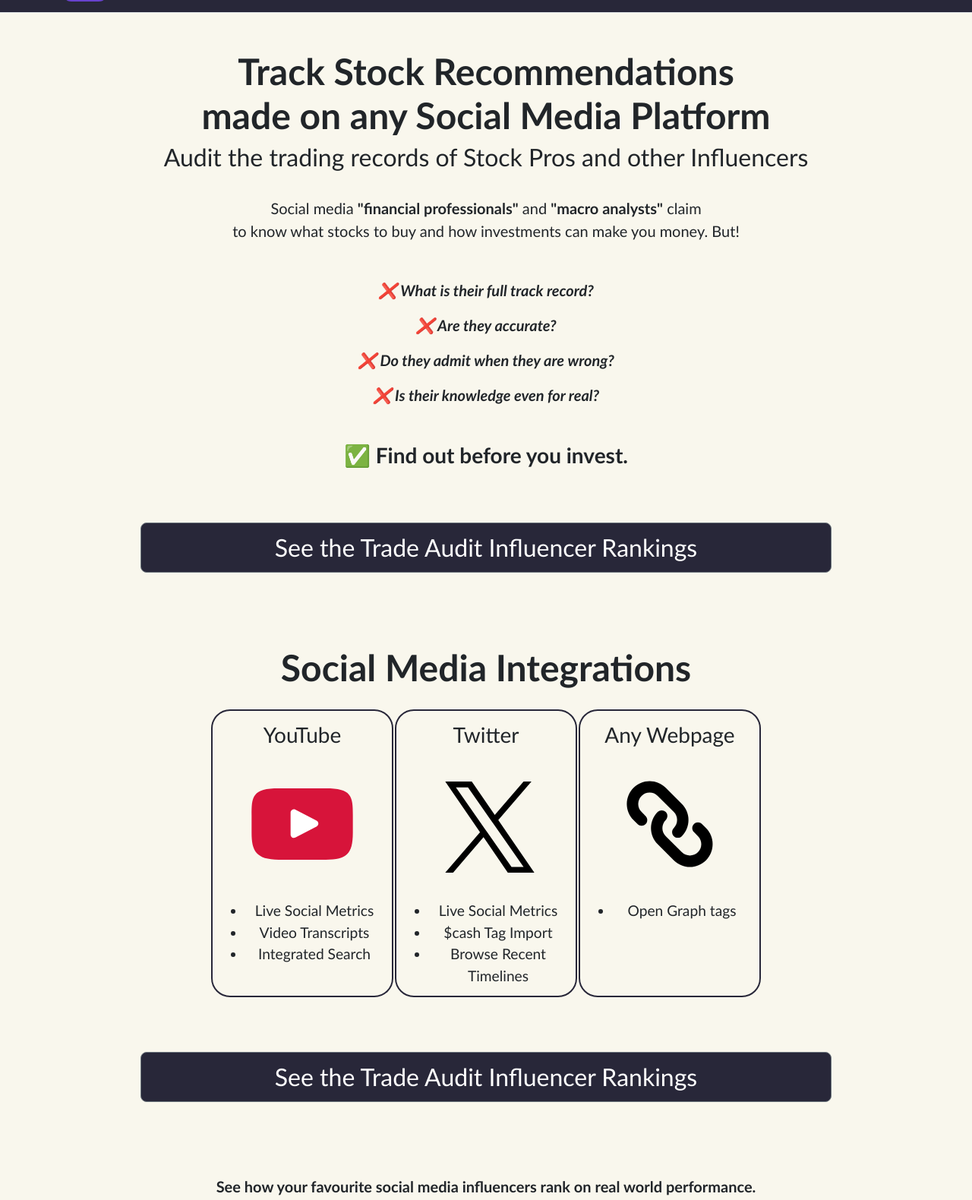
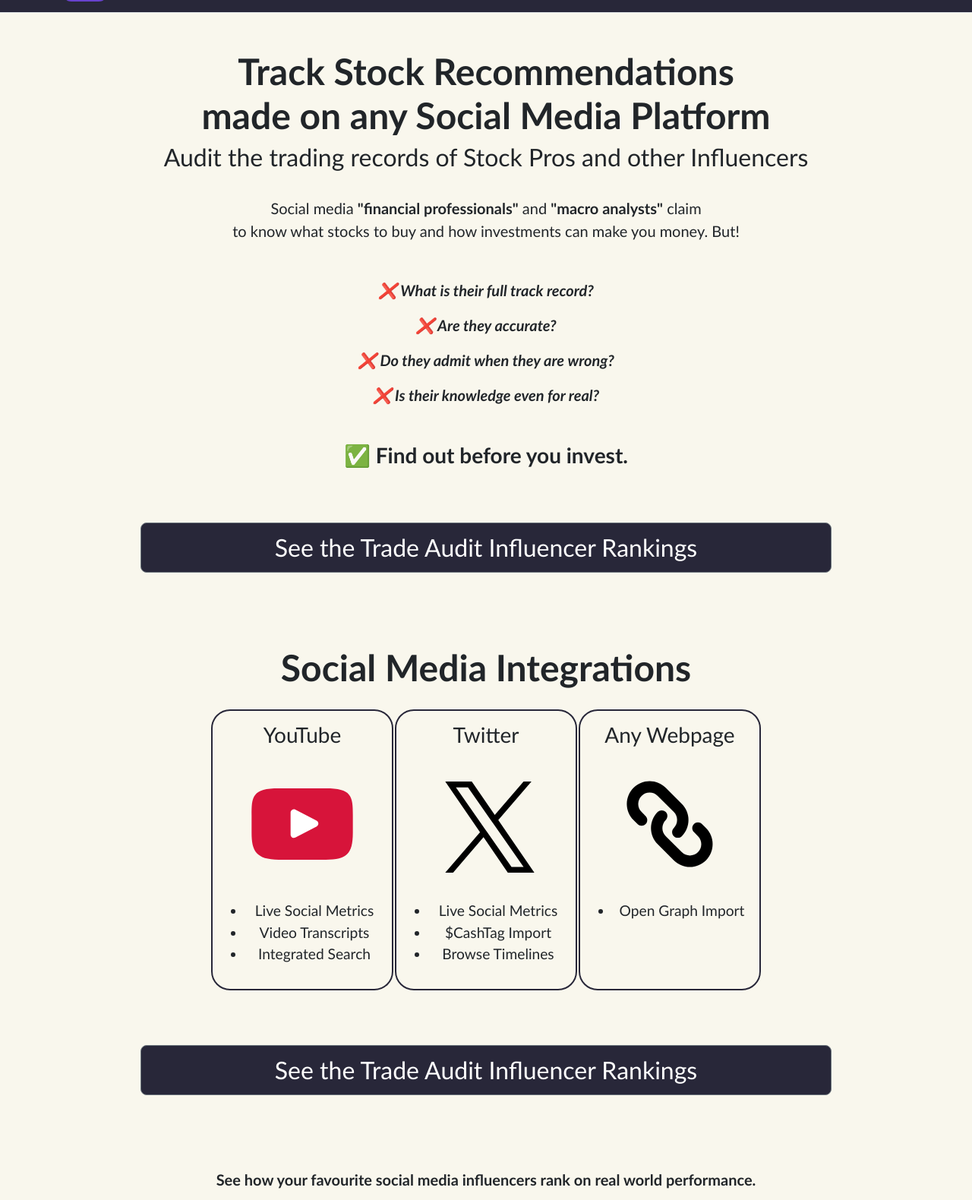
Before and after one commit to stevenrskelton/tradeaudit.app, a Jekyll site: the page built from index.html, in a window 1280 px wide, cut to the strip 72-1652 px from the top of the page. Shown: the whole strip at 76% size. Built offline with Jekyll 4.4.1, drawn with Linux system fonts in a browser that asks for light colours.

Commit message:
integrations

```diff
--- a/_includes/integrations.html
+++ b/_includes/integrations.html
@@ -13,35 +13,45 @@
             vertical-align: top;
             font-size: larger;
         }
+        .integrationcell ul {
+            margin: 0px 10px 30px 10px;
+        }
+        .integrationcell div {
+            height:160px;
+            margin-bottom:20px;
+        }
+        .integrationcell h3 {
+            line-height: 60px;
+        }
         .integrationcell:hover {
-            backgroud: #ed2c8a;
+            background: #ed2c8a;
         }
     </style>
     <table style="border-collapse:separate;display:inline-block;">
         <tr>
             <td class="integrationcell {{ active_youtube }}">
-                <h3 style="line-height:60px;">YouTube</h3>
-                <div style="height:160px;margin-bottom:20px;"><img src="/assets/influencer-youtube.svg" style="width:160px;" alt="YouTube"></div>
-                <ul style="margin:0px 10px 10px 10px;">
+                <h3>YouTube</h3>
+                <div><img src="/assets/influencer-youtube.svg" style="width:160px;" alt="YouTube"></div>
+                <ul>
                     <li>Live Social Metrics</li>
                     <li>Video Transcripts</li>
                     <li>Integrated Search</li>
                 </ul>
             </td>
             <td class="integrationcell {{ active_x }}">
-                <h3 style="line-height:60px;">Twitter</h3>
-                <div style="height:160px;margin-bottom:20px;"><img src="/assets/influencer-x.svg" style="width:120px;margin-bottom:20px;margin-left:10px;margin-top:24px;" alt="X"></div>
-                <ul style="margin:0px 10px 10px 10px;">
+                <h3>Twitter</h3>
+                <div><img src="/assets/influencer-x.svg" style="width:120px;margin-bottom:20px;margin-left:10px;margin-top:24px;" alt="X"></div>
+                <ul>
                     <li>Live Social Metrics</li>
-                    <li>$cash Tag Import</li>
-                    <li>Browse Recent Timelines</li>
+                    <li>$CashTag Import</li>
+                    <li>Browse Timelines</li>
                 </ul>
             </td>
             <td class="integrationcell {{ active_web }}">
-                <h3 style="line-height:60px;">Any Webpage</h3>
-                <div style="height:160px;margin-bottom:20px;"><img src="/assets/influencer-web.svg" style="width:180px;margin-top:-10px;" alt="Webpages"></div>
-                <ul style="margin:0px 10px 10px 10px;">
-                    <li>Open Graph tags</li>
+                <h3>Any Webpage</h3>
+                <div><img src="/assets/influencer-web.svg" style="width:180px;margin-top:-10px;" alt="Webpages"></div>
+                <ul>
+                    <li>Open Graph Import</li>
                 </ul>
             </td>
         </tr>
```
